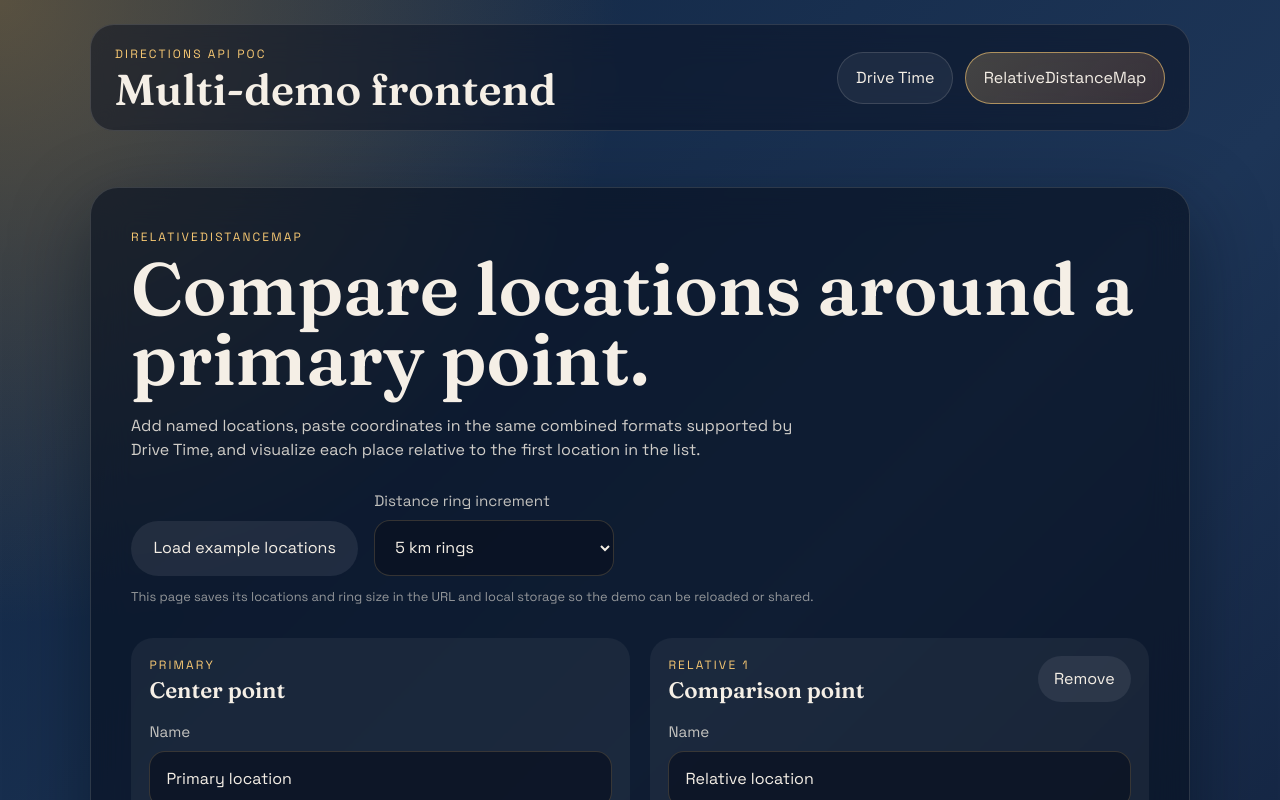
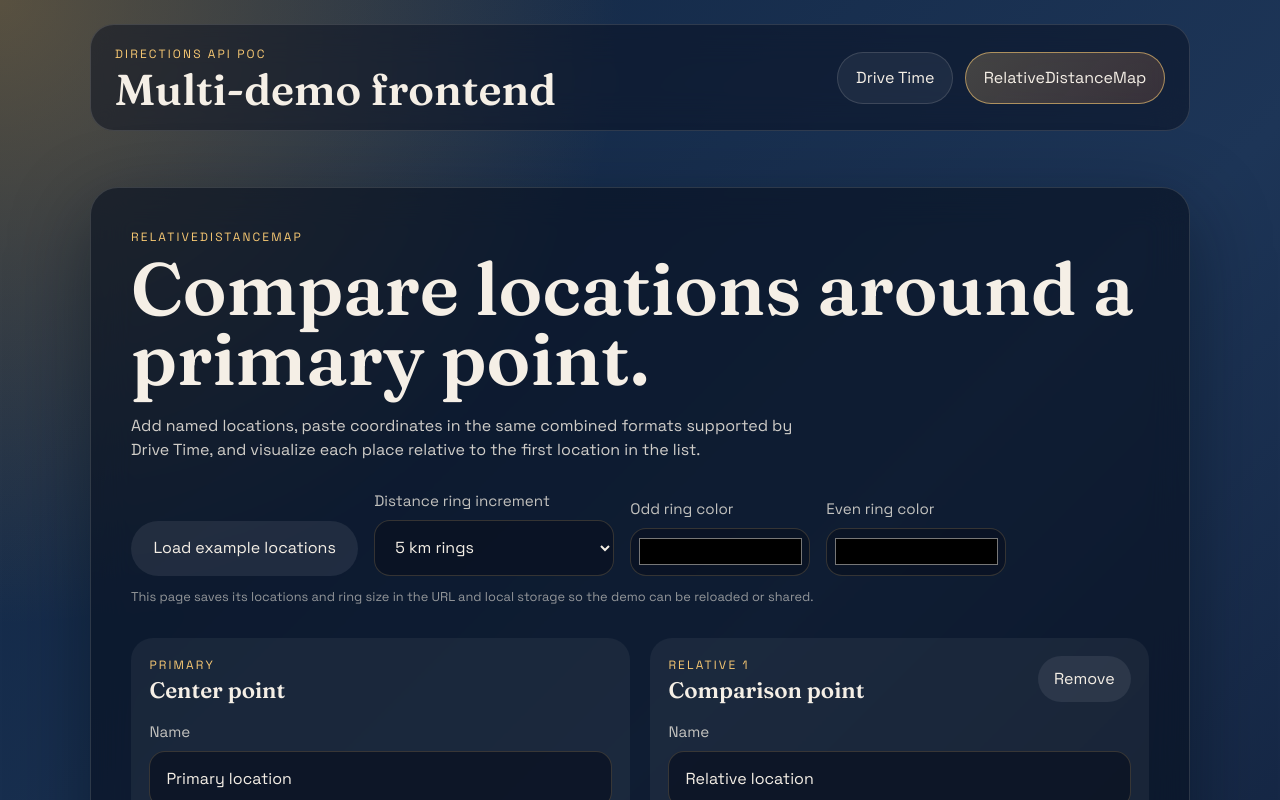
Before and after one commit to MatthewNichols/directions-api-poc, a Vue app in the folder client/: page /relative-distance-map in a window 1280 px wide. Shown: the top 800 px of the page. Built offline with nearby package versions, Linux system fonts and the light colour scheme.

Commit message:
Making the ring colors changable so we can play with different values

```diff
--- a/client/src/styles.css
+++ b/client/src/styles.css
@@ -190,6 +190,19 @@ h1 {
 
 .select-field {
   min-width: 240px;
+}
+
+.color-field {
+  min-width: 180px;
+}
+
+.color-input {
+  width: 100%;
+  min-height: 3rem;
+  padding: 0.35rem;
+  border: 1px solid rgba(247, 200, 115, 0.18);
+  border-radius: 16px;
+  background: rgba(10, 18, 34, 0.75);
 }
 
 .location-card {
--- a/client/src/views/RelativeDistanceMapView.vue
+++ b/client/src/views/RelativeDistanceMapView.vue
@@ -20,6 +20,10 @@ const distanceOptions = [
 
 const form = reactive({
   distanceIncrementMeters: 5000,
+  ringColors: {
+    odd: '#8ecae699',
+    even: '#f7c873bf'
+  },
   locations: [
     {
       id: 1,
@@ -66,6 +70,10 @@ function ensureMinimumLocations() {
 function serializeFormState() {
   return JSON.stringify({
     distanceIncrementMeters: form.distanceIncrementMeters,
+    ringColors: {
+      odd: form.ringColors.odd,
+      even: form.ringColors.even
+    },
     locations: form.locations.map((location) => ({
       name: location.name,
       latitude: location.latitude,
@@ -86,6 +94,8 @@ function applySerializedState(serializedState) {
     const incrementExists = distanceOptions.some((option) => option.value === parsedState.distanceIncrementMeters);
 
     form.distanceIncrementMeters = incrementExists ? parsedState.distanceIncrementMeters : 5000;
+    form.ringColors.odd = coercePersistedColor(parsedState.ringColors?.odd, '#8ecae699');
+    form.ringColors.even = coercePersistedColor(parsedState.ringColors?.even, '#f7c873bf');
     form.locations = parsedLocations.map((location, index) => {
       return createLocation(
         typeof location?.name === 'string' ? location.name : index === 0 ? 'Primary location' : `Relative location ${index}`,
@@ -125,6 +135,36 @@ function coercePersistedCoordinate(value) {
   }
 
   return '';
+}
+
+function coercePersistedColor(value, fallback) {
+  if (typeof value !== 'string') {
+    return fallback;
+  }
+
+  const normalizedValue = value.trim();
+
+  if (/^#[0-9a-fA-F]{6}([0-9a-fA-F]{2})?$/.test(normalizedValue)) {
+    return normalizedValue;
+  }
+
+  return fallback;
+}
+
+function parseRingColor(value, fallback) {
+  const normalizedValue = coercePersistedColor(value, fallback);
+
+  if (normalizedValue.length === 9) {
+    return {
+      color: normalizedValue.slice(0, 7),
+      opacity: Number((parseInt(normalizedValue.slice(7, 9), 16) / 255).toFixed(2))
+    };
+  }
+
+  return {
+    color: normalizedValue,
+    opacity: 1
+  };
 }
 
 function normalizeCoordinateSegment(value) {
@@ -296,18 +336,22 @@ function updateMap() {
   const circleCount = Math.max(1, Math.ceil(maxDistance / increment));
   const outerRingRadius = increment * circleCount;
   const outerRingBounds = L.latLng(primary.latitude, primary.longitude).toBounds(outerRingRadius * 2);
+  const oddRingStyle = parseRingColor(form.ringColors.odd, '#8ecae699');
+  const evenRingStyle = parseRingColor(form.ringColors.even, '#f7c873bf');
 
+  // Draw rings out to the furthest relative location, or at least 3 rings to give a sense of scale.
   for (let index = 1; index <= circleCount; index += 1) {
     const radius = increment * index;
+    const ringStyle = index % 2 === 0 ? evenRingStyle : oddRingStyle;
 
     L.circle(primaryPoint, {
       radius,
-      color: index === circleCount ? '#f7c873' : '#8ecae6',
-      opacity: index === circleCount ? 0.75 : 0.6,
+      color: ringStyle.color,
+      opacity: ringStyle.opacity,
       weight: index === circleCount ? 2.5 : 2,
       dashArray: index === circleCount ? '12 8' : '6 6',
-      fillColor: '#8ecae6',
-      fillOpacity: 0.02
+      fillColor: ringStyle.color,
+      fillOpacity: 0
     })
       .bindTooltip(formatDistance(radius), { permanent: index === circleCount, direction: 'right' })
       .addTo(mapFeatures);
@@ -391,6 +435,7 @@ onBeforeUnmount(() => {
 
 watch(validLocations, updateMap, { deep: true });
 watch(() => form.distanceIncrementMeters, updateMap);
+watch(() => [form.ringColors.odd, form.ringColors.even], updateMap);
 watch(isMapExpanded, syncMapSize);
 
 watch(
@@ -454,6 +499,16 @@ watch(
               {{ option.label }}
             </option>
           </select>
+        </label>
+
+        <label class="color-field">
+          <span>Odd ring color</span>
+          <input v-model="form.ringColors.odd" class="color-input" type="color" alpha />
+        </label>
+
+        <label class="color-field">
+          <span>Even ring color</span>
+          <input v-model="form.ringColors.even" class="color-input" type="color" alpha />
         </label>
       </div>
 
```
